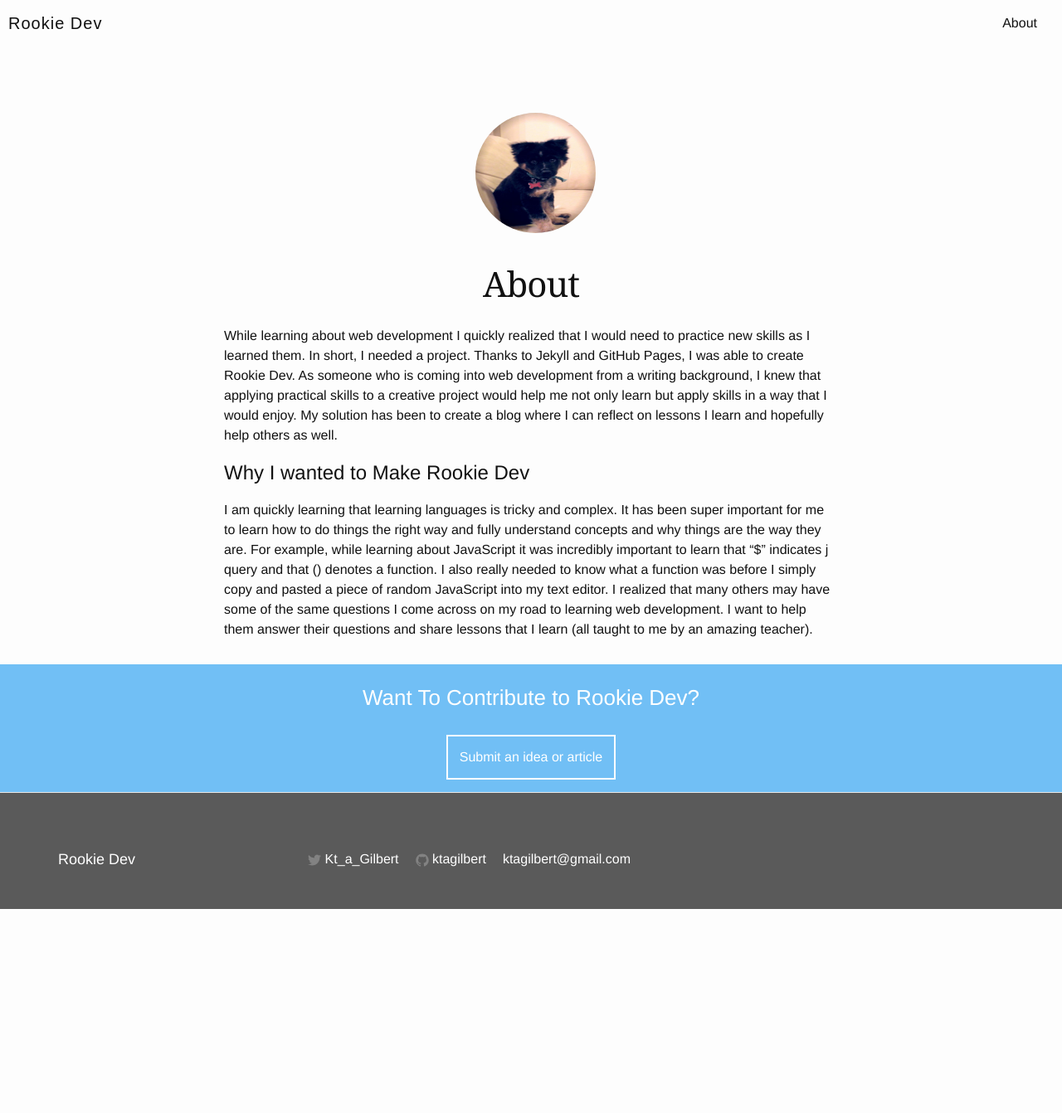
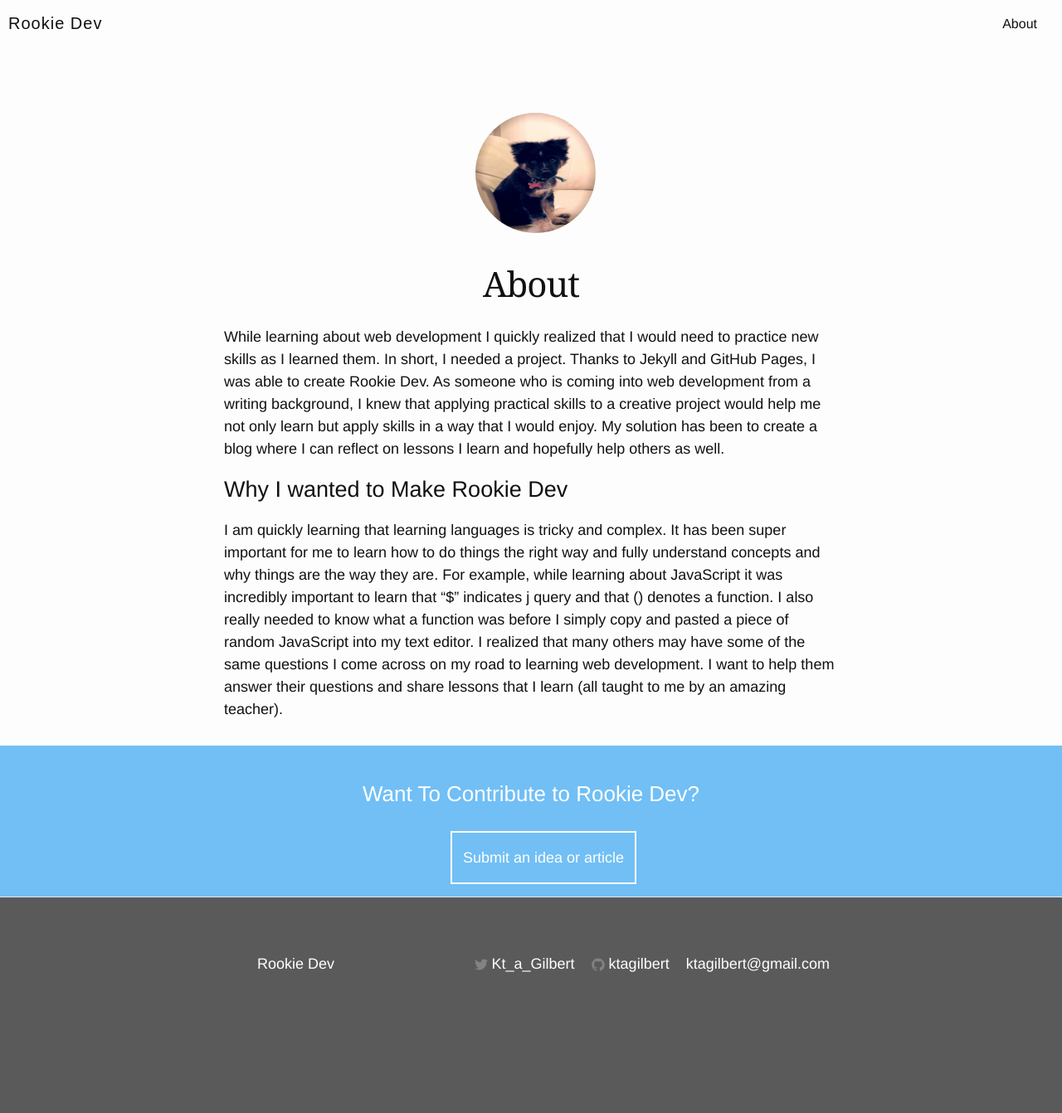
Before and after one commit to ktagilbert/rookie-dev, a Jekyll site: the page built from about.md, in a window 1280 px wide. Shown: the whole page at 83% size. Built offline with Jekyll 4.4.1, drawn with Linux system fonts in a browser that asks for light colours; before the commit the page ends 1096 px from its top, so only the background shows below that.

Commit message:
cleaned up stylesheet and added documentation

```diff
--- a/_layouts/default.html
+++ b/_layouts/default.html
@@ -20,6 +20,7 @@
 
   <div>
     <section ="contribute-container">
+      <div class="button"></div>
   </div>
 
 </html>
--- a/_layouts/page.html
+++ b/_layouts/page.html
@@ -19,6 +19,6 @@
  <section class="contribute-container">
  	<span class="container-text"><span class="container-head">Want To Contribute to Rookie Dev?</span>
  	<ul>
- 		<li><a href="mailto:ktagilbert@gmail.com">Submit an idea or article</a></li>
+ 		<li><a href="mailto:ktagilbert@gmail.com" class="button">Submit an idea or article</a></li>
  	</ul>
  </span>
--- a/_sass/_base.scss
+++ b/_sass/_base.scss
@@ -15,7 +15,7 @@
  */
 body {
     font-family: $base-font-family;
-    font-size: $base-font-size;
+    font-size: 18px;
     line-height: $base-line-height;
     font-weight: 300;
     color: $text-color;
--- a/_sass/_style.scss
+++ b/_sass/_style.scss
@@ -1,10 +1,32 @@
+//variables
+
+$header-align: center;
+$container-color: #fff;
+$large: 80px;
+$rookie-blue: #71BFF5;
+
+//extend
+
+.split-margin {
+	margin-left: auto;
+	margin-right: auto;
+}
+
+.page-image {
+	width: 145px;
+  	border-radius: 100%;
+  	padding: 0px;
+  	margin-left: 41%;
+  	height: 145px;
+}
+
 //header
 
 .site-header {
 	border-bottom: 0px;
 	padding-left: 10px;
 	border-top: 0px;
-	padding-bottom: 80px;
+	padding-bottom: $large;
 }
 
 .site-title, .site-title:visited {
@@ -30,7 +52,7 @@
 	border-bottom: solid;
 
 	#heading-emphasis {
-		color: #71BFF5;
+		color: $rookie-blue;
 		font-style: italic;
 	}
 }
@@ -39,7 +61,7 @@
 
 .post-list {
 	li {
-		padding-top: 80px;
+		padding-top: $large;
 	}
 }
 
@@ -53,80 +75,74 @@
 .post-title {
 	font-family: georgia;
 	padding-top: 40px;
-	text-align: center;
+	text-align: $header-align;
 }
 
 .post-meta {
  	padding-bottom: 25px;
 }
 
+//page elements
+
 .page-feature {
  	img {
-  		width: 145px;
-  		border-radius: 200px;
-  		padding: 0px;
-  		margin-left: 41%;
-  		height: 145px;
+  		@extend .page-image; //rounded image above a page-header
   	}
 }
 
  //contribute-container
 
 .contribute-container {
- 	background-color: #71BFF5;
+ 	background-color: $rookie-blue;
  	height: 280px;
  	display: block;
  	padding: 0px;
  	margin: 0px;
  	line-height: 50px;
  	padding-top: 15px;
- 	overflow: scroll;
 }
 
 .container-head {
- 	text-align: center;
+ 	text-align: $header-align;
  	font-size: 26px;
  	font-weight: 400px;
- 	color: #fff;
+ 	color: $container-color;
  	display: block;
+ 	padding-top: 18px;
 }
 
 .container-text {
  	li, .a:visited {
  		list-style: none;
- 		color: #fff;
- 		text-align: center;
- 		width: 200px;
+ 		color: $container-color;
+ 		text-align: $header-align;
+ 		width: 210px;
  		margin-top: 20px;
- 		border: solid;
- 		border-color: #fff;
- 		border-width: 2.5px;
+ 		border: solid 2.5px #fff;
  		display: block;
- 		margin-left: auto;
- 		margin-right: auto;
+ 		padding: 5px;
+ 		@extend .split-margin;
  	}
- 		a {
- 			color: #fff;
 }
- 			ul, ol {
- 			margin-left: 0px;
- 		}
+
+.button {
+		color: $container-color;
 }
 
 //footer
 
 .site-footer {
 	 background: #5a5a5a;
-	 color: #fff;
-	 overflow: hidden;
+	 color: $container-color;
+	 height: 200px;
+	 overflow: scroll;
 		 a, .a:visited {
-			color: #fff;
+			color: $container-color;
 		}
 }
 
-.site-footer {
 .footer-list {
-		li{
+	li {
 		display: inline;
 		padding: 10px;
 		float: right;
@@ -134,13 +150,8 @@
 	.footer-heading {
 			float: left;
 	}
-	}
-}
-
-.site-footer {
 		.wrapper {
-		margin-right: 0px;
-		margin-left: 0px;
+			@extend .split-margin;
 			padding-left: 30px;
 			padding-right: 0px;
 	}
@@ -149,19 +160,22 @@
 @media(max-width: 700px) {
 	.site-footer {
 		.footer-list {
-			li {
 			display: block;
 			float: none;
 			text-align: center;
+			margin-left: auto;
 			margin-right: auto;
-				margin-left: auto;
 		}
 		.footer-heading {
 			overflow: scroll;
 			display: block;
-					text-align: center;
+			text-align: $header-align;
 			float: none;
 		}
 	}
 }
-}
+
+//When screen gets to 700 width, I needed a way to collapse the list into a block v.
+//inline block. margins center the list even when viewed on a smaller screen.
+//Overflow allows all of of the list items to still appear on the screen within
+//the reduced width.
```
Also changed, not shown: README.md (added). Lines whose indentation alone changed are shown as unchanged.
